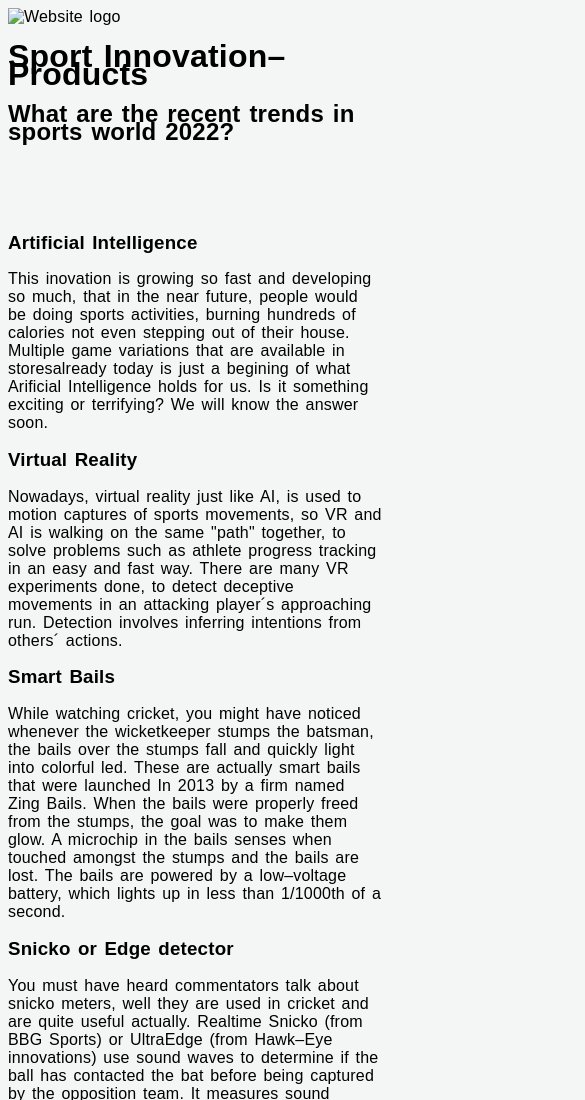
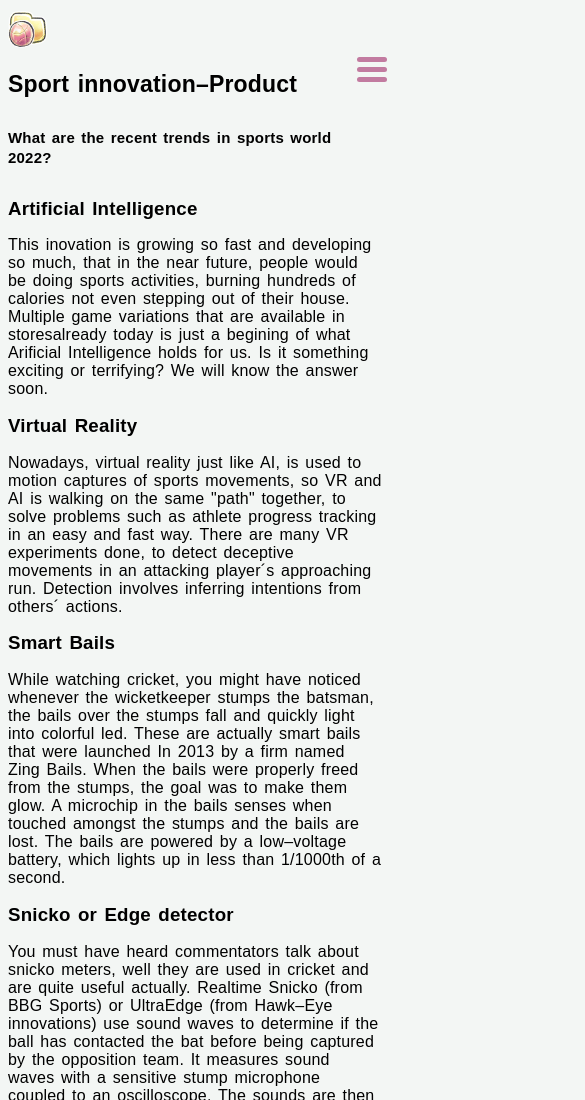
Before and after one commit to margariitag/webmarkupRetake2023, a plain HTML site: page product.html in a window 390 px wide. Shown: the top 1100 px of the page, 585 px wide, since content can reach past the window. Drawn offline with Linux system fonts and the light colour scheme; files whose address does not match are found by name; a web font is replaced by a local one.

Commit message:
product.html

```diff
--- a/css/stylesheet.css
+++ b/css/stylesheet.css
@@ -79,6 +79,9 @@ aside{
     line-height: 30px;
     word-spacing: 10px;
 }
+#header{
+    font-size: 35px;
+}
 
 
 /*PC*/
@@ -107,6 +110,7 @@ aside{
     display: flex;
     flex-direction: row-reverse;
 }
+/*Product*/
 
 
 }
--- a/product.html
+++ b/product.html
@@ -6,26 +6,39 @@
   <meta name="author" content="Margarita Glusaka">
 
   <meta name="viewport" content="width=device-width, initial-scale=1">
-  <link rel="icon" type="image/x-icon" href="C:\Users\marga\Desktop\681834\681834\img\innovation.png">
-  <link rel="stylesheet" href="C:\Users\marga\Desktop\681834\681834\css\stylesheet.css" type="text/css">
+  <link rel="icon" type="image/x-icon" href= "../webmarkupRetake2023/img/websiteLogo.png">
+  <link rel="stylesheet" href="../webmarkupRetake2023/css/stylesheet.css" type="text/css">
+
 
   <title>Product</title>
 </head>
 
 <body>
-  <img id="logo" src="" alt="Website logo"
+  <img id="logo" src="../webmarkupRetake2023/img/websiteLogo.png" alt="Website logo"
     title="Sport inovations">
 
-  <h1 id="mainHeadrer">Sport Innovation&ndash;Products</h1>
-  <h2>What are the recent trends in sports world 2022&quest;</h2>
+    <section class="pageHeader">
+      <section class="title">
+      <h1 id="header">Sport innovation&ndash;Product</h1>
+      <h2 id="payoff">What are the recent trends in sports world 2022&quest;</h2>
+      </section>
+      <nav class="nav">
+        <section id="menuToggle">
+          <input id="checkbox" type="checkbox" />
+          <span></span>
+          <span></span>
+          <span></span>
 
-  <nav>
-    <ul>
-      <li> <a href="C:\Users\marga\Desktop\681834\681834\index.html">Home</a></li>
-      <li><a href="C:\Users\marga\Desktop\681834\681834\pricing.html">Pricing</a> </li>
-      <li> <a href="C:\Users\marga\Desktop\681834\681834\contact.html">Contact</a> </li>
-    </ul>
-  </nav>
+          <ul id="menu">
+            <li><a href="../webmarkupRetake2023/index.html">Home</a></li>
+            <li><a href="../webmarkupRetake2023/pricing.html">Pricing</a></li>
+            <li><a href="../webmarkupRetake2023/contact.html">Contact</a></li>
+          </ul>
+        </section>
+      </nav>
+      </section>
+
+
 
   <section class="productGrid">
     <article class="AI">
@@ -112,6 +125,16 @@
                 </aricle>
   </section>
 
+  <aside class="asideImagesPricing">
+    <a href="https://www.inholland.nl/">
+        <img id="product1img" src="../webmarkupRetake2023/img/635694538870613845-XXX-STRIVR-LABS-4941-73646822.jpeg" alt="VR"
+            title="Virtual Reality">
+        <img id="product2img" src="../webmarkupRetake2023/img/autonomous-drones-promo-facebookJumbo.jpeg" alt="drone"
+            title="Drone">
+        <img id="product3img" src="../webmarkupRetake2023/img/Timeline-1920x1080.jpeg" alt="analysis"
+            title="Analysis">
+    </a>
+</aside>
 
   <footer>&copy;2022 Margarita Glusaka</footer>
   <section>Cookie statement</section>
```
Also changed, not shown: img/635694538870613845-XXX-STRIVR-LABS-4941-73646822.jpeg (added), img/Timeline-1920x1080.jpeg (added), img/autonomous-drones-promo-facebookJumbo.jpeg (added), 1 other file.
